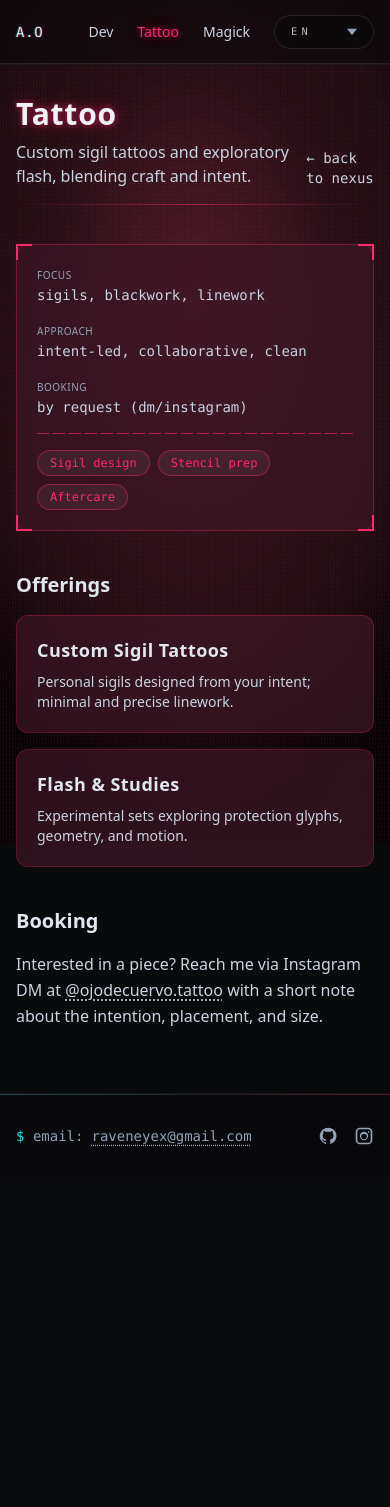
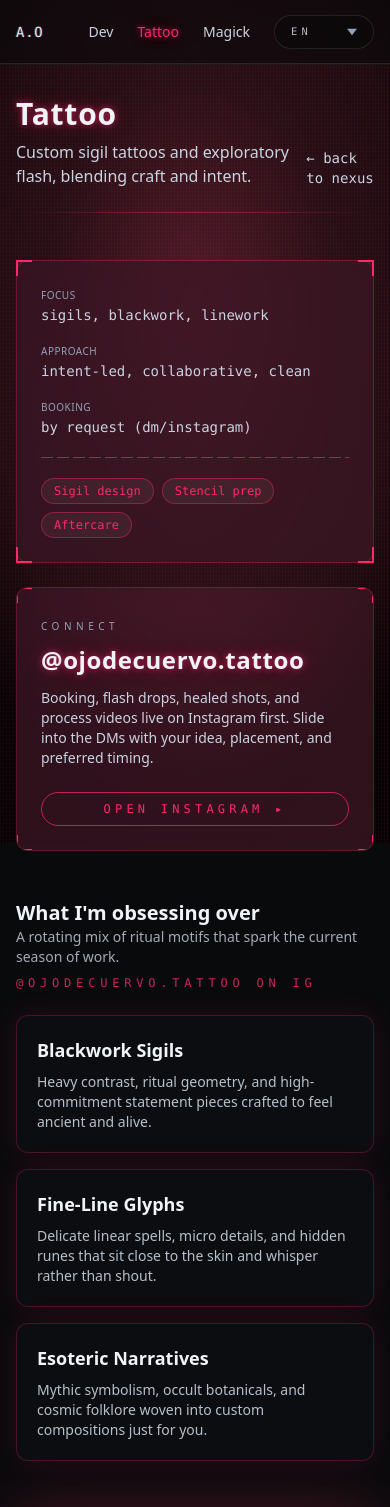
Before and after one commit to raveneyex/vibe-site, a React (Vite) app: page /tattoo in a window 390 px wide. Shown: the top 1507 px of the page. Before the commit the page ends 1178 px from the top, so only its background shows below. Built offline with nearby package versions, Linux system fonts and the light colour scheme.

Commit message:
[AI] Tatto Page

```diff
--- /dev/null
+++ b/src/components/Layout/GalleryImage.tsx
@@ -0,0 +1,40 @@
+import clsx from 'clsx';
+import type { ButtonHTMLAttributes } from 'react';
+
+interface GalleryImageProps {
+  src: string;
+  alt: string;
+  variant?: 'grid' | 'modal';
+  onClick?: ButtonHTMLAttributes<HTMLButtonElement>['onClick'];
+}
+
+const variantClasses: Record<'grid' | 'modal', string> = {
+  grid: 'aspect-square rounded-xl glass glass-border-magenta hover:neon-glow-magenta transition-shadow focus:outline-none focus-visible:focus-outline',
+  modal: 'max-h-[80vh] rounded-3xl glass glass-border-magenta shadow-[0_0_42px_rgba(255,56,100,0.35)]',
+};
+
+const imageClasses = 'h-full w-full object-cover object-center';
+
+function GalleryImage(props: GalleryImageProps) {
+  const { src, alt, variant = 'grid', onClick } = props;
+  const isInteractive = typeof onClick === 'function';
+  const containerClasses = clsx('relative overflow-hidden outline-none', variantClasses[variant], {
+    'cursor-pointer': isInteractive,
+  });
+
+  if (isInteractive) {
+    return (
+      <button type="button" onClick={onClick} className={containerClasses}>
+        <img src={src} alt={alt} className={imageClasses} loading="lazy" />
+      </button>
+    );
+  }
+
+  return (
+    <div className={containerClasses}>
+      <img src={src} alt={alt} className={imageClasses} loading="lazy" />
+    </div>
+  );
+}
+
+export default GalleryImage;
--- /dev/null
+++ b/src/components/Layout/ImageModal.tsx
@@ -0,0 +1,67 @@
+import { useEffect } from 'react';
+import { createPortal } from 'react-dom';
+import type { ReactNode } from 'react';
+
+interface ImageModalProps {
+  isOpen: boolean;
+  onClose: () => void;
+  children: ReactNode;
+  caption?: string;
+}
+
+function ImageModal(props: ImageModalProps) {
+  const { isOpen, onClose, children, caption } = props;
+
+  useEffect(() => {
+    if (!isOpen) {
+      return undefined;
+    }
+
+    const handleKeyDown = (event: KeyboardEvent) => {
+      if (event.key === 'Escape') {
+        onClose();
+      }
+    };
+
+    const originalOverflow = document.body.style.overflow;
+    document.body.style.overflow = 'hidden';
+    window.addEventListener('keydown', handleKeyDown);
+
+    return () => {
+      document.body.style.overflow = originalOverflow;
+      window.removeEventListener('keydown', handleKeyDown);
+    };
+  }, [isOpen, onClose]);
+
+  if (!isOpen) {
+    return null;
+  }
+
+  const modalContent = (
+    <div className="fixed inset-0 z-50 flex items-center justify-center bg-noir-900/90 px-4 py-10 backdrop-blur">
+      <button
+        type="button"
+        aria-label="Close image"
+        className="absolute inset-0 h-full w-full cursor-zoom-out bg-transparent"
+        onClick={onClose}
+      />
+      <div className="relative z-10 flex w-full max-w-4xl flex-col items-center gap-4">
+        <button
+          type="button"
+          onClick={onClose}
+          className="group absolute -top-12 right-0 rounded-full border border-neon-magenta/60 bg-noir-900/60 px-3 py-1 text-xs uppercase tracking-[0.3em] text-slate-200/70 transition hover:border-neon-magenta hover:text-slate-100"
+        >
+          Close ×
+        </button>
+        {children}
+        {caption ? (
+          <p className="max-w-xl text-center text-sm text-slate-300/80">{caption}</p>
+        ) : null}
+      </div>
+    </div>
+  );
+
+  return typeof document !== 'undefined' ? createPortal(modalContent, document.body) : modalContent;
+}
+
+export default ImageModal;
--- a/src/pages/Tattoo.tsx
+++ b/src/pages/Tattoo.tsx
@@ -1,5 +1,8 @@
+import { useState } from 'react';
 import HudFrame from '@/components/Layout/HudFrame';
 import SkillChip from '@/components/Layout/SkillChip';
+import GalleryImage from '@/components/Layout/GalleryImage';
+import ImageModal from '@/components/Layout/ImageModal';
 import { Link } from 'react-router-dom';
 import data from '@/data.json';
 import usePageBranding from '@/hooks/usePageBranding';
@@ -7,69 +10,136 @@
 
 const { links } = data;
 
+const galleryImages = Array.from({ length: 12 }, (_, index) => ({
+  id: index + 1,
+  src: `https://picsum.photos/seed/tattoo-${index + 1}/900/900`,
+  alt: `Tattoo placeholder ${index + 1}`,
+}));
+
+const interests = [
+  {
+    title: 'Blackwork Sigils',
+    description: 'Heavy contrast, ritual geometry, and high-commitment statement pieces crafted to feel ancient and alive.',
+  },
+  {
+    title: 'Fine-Line Glyphs',
+    description: 'Delicate linear spells, micro details, and hidden runes that sit close to the skin and whisper rather than shout.',
+  },
+  {
+    title: 'Esoteric Narratives',
+    description: 'Mythic symbolism, occult botanicals, and cosmic folklore woven into custom compositions just for you.',
+  },
+];
+
 export default function Tattoo() {
   const labels = useLabels();
   const tattooLabels = labels.tattoo;
   const [bookingBefore, bookingAfter = ''] = tattooLabels.bookingDescription.split('{handle}');
+  const [selectedImageId, setSelectedImageId] = useState<number | null>(null);
+  const selectedImage = selectedImageId
+    ? galleryImages.find((image) => image.id === selectedImageId) ?? null
+    : null;
+
   usePageBranding({
     tint: 'rgba(255,56,100,0.14)',
     crtRgb: '255,56,100',
     title: tattooLabels.metaTitle,
     description: tattooLabels.metaDescription,
   });
+
+  const handleImageOpen = (id: number) => setSelectedImageId(id);
+  const handleImageClose = () => setSelectedImageId(null);
+
   return (
-    <section className="mx-auto max-w-5xl space-y-10 font-sans">
-      <header className="relative pb-4 flex items-end justify-between gap-4">
+    <section className="mx-auto max-w-5xl space-y-12 pb-16 font-sans">
+      <header className="relative flex items-end justify-between gap-4 pb-6">
         <div>
           <h1 className="text-3xl font-bold tracking-wide text-slate-100 neon-text-magenta">{tattooLabels.title}</h1>
-          <p className="mt-2 text-slate-300 max-w-3xl">
-            {tattooLabels.subtitle}
-          </p>
+          <p className="mt-2 max-w-3xl text-slate-300">{tattooLabels.subtitle}</p>
         </div>
-        <Link to="/" className="font-mono text-sm text-slate-300 neo-link focus:outline-none focus-visible:focus-outline">{labels.shared.backToNexus}</Link>
+        <Link to="/" className="font-mono text-sm text-slate-300 neo-link focus:outline-none focus-visible:focus-outline">
+          {labels.shared.backToNexus}
+        </Link>
         <div className="absolute left-0 right-0 -bottom-px h-px bg-gradient-to-r from-transparent via-neon-magenta/50 to-transparent" aria-hidden="true"></div>
       </header>
 
-      <section>
-        <HudFrame accent="magenta" className="p-5 glass-border-magenta">
-          <div className="grid sm:grid-cols-3 gap-4 text-sm text-slate-300">
+      <section className="grid gap-6 lg:grid-cols-[1.15fr,0.85fr]">
+        <HudFrame accent="magenta" className="p-6 glass-border-magenta">
+          <div className="grid gap-4 text-sm text-slate-300 sm:grid-cols-3">
             <div>
-              <div className="text-slate-400 uppercase tracking-wider text-[10px]">{tattooLabels.focus.label}</div>
+              <div className="text-[10px] uppercase tracking-wider text-slate-400">{tattooLabels.focus.label}</div>
               <div className="font-mono">{tattooLabels.focus.value}</div>
             </div>
             <div>
-              <div className="text-slate-400 uppercase tracking-wider text-[10px]">{tattooLabels.approach.label}</div>
+              <div className="text-[10px] uppercase tracking-wider text-slate-400">{tattooLabels.approach.label}</div>
               <div className="font-mono">{tattooLabels.approach.value}</div>
             </div>
             <div>
-              <div className="text-slate-400 uppercase tracking-wider text-[10px]">{tattooLabels.booking.label}</div>
+              <div className="text-[10px] uppercase tracking-wider text-slate-400">{tattooLabels.booking.label}</div>
               <div className="font-mono">{tattooLabels.booking.value}</div>
             </div>
           </div>
-          <div className="mt-4 tick-divider-magenta" aria-hidden="true"></div>
-          <div className="mt-4 flex flex-wrap gap-2">
+          <div className="mt-5 tick-divider-magenta" aria-hidden="true"></div>
+          <div className="mt-5 flex flex-wrap gap-2">
             {tattooLabels.services.map((service) => (
               <SkillChip key={service} label={service} accent="magenta" />
             ))}
           </div>
         </HudFrame>
+
+        <HudFrame accent="magenta" className="relative overflow-hidden p-6 glass-border-magenta">
+          <div
+            aria-hidden="true"
+            className="pointer-events-none absolute inset-0 opacity-[0.18] bg-[radial-gradient(circle_at_top,rgba(255,56,100,0.35),transparent_60%)]"
+          />
+          <div className="relative flex h-full flex-col justify-between gap-6 text-slate-200">
+            <div>
+              <span className="text-[10px] uppercase tracking-[0.45em] text-slate-400">Connect</span>
+              <h2 className="mt-2 text-2xl font-semibold tracking-wide text-slate-100 neon-text-magenta">@{links.instagram.handle?.replace('@', '')}</h2>
+              <p className="mt-3 text-sm text-slate-300">
+                Booking, flash drops, healed shots, and process videos live on Instagram first. Slide into the DMs with your idea, placement, and preferred timing.
+              </p>
+            </div>
+            <a
+              href={links.instagram.url}
+              target="_blank"
+              rel="noopener noreferrer"
+              className="inline-flex items-center justify-center gap-2 rounded-full border border-neon-magenta/70 px-5 py-2 font-mono text-xs uppercase tracking-[0.35em] text-neon-magenta transition hover:border-neon-magenta hover:bg-neon-magenta/10"
+            >
+              Open Instagram ▸
+            </a>
+          </div>
+        </HudFrame>
       </section>
 
-      <section className="space-y-4">
-        <h2 className="text-xl font-semibold">{tattooLabels.offeringsTitle}</h2>
-        <div className="grid sm:grid-cols-2 gap-4">
-          {tattooLabels.offerings.map((offering) => (
-            <article key={offering.title} className="rounded-xl p-5 hover:neon-glow-magenta transition-shadow glass glass-border-magenta">
-              <h3 className="text-lg font-semibold mb-2 tracking-wide">{offering.title}</h3>
-              <p className="text-sm text-slate-300">{offering.description}</p>
+      <section className="space-y-6">
+        <header className="flex flex-col gap-2 sm:flex-row sm:items-end sm:justify-between">
+          <div>
+            <h2 className="text-xl font-semibold text-slate-100">What I&apos;m obsessing over</h2>
+            <p className="text-sm text-slate-300/80">A rotating mix of ritual motifs that spark the current season of work.</p>
+          </div>
+          <a
+            href={links.instagram.url}
+            target="_blank"
+            rel="noopener noreferrer"
+            className="font-mono text-xs uppercase tracking-[0.4em] text-neon-magenta/80 transition hover:text-neon-magenta"
+          >
+            {links.instagram.handle} on IG
+          </a>
+        </header>
+        <div className="grid gap-4 sm:grid-cols-2 lg:grid-cols-3">
+          {interests.map((interest) => (
+            <article key={interest.title} className="rounded-xl border border-neon-magenta/25 bg-noir-800/60 p-5 shadow-[0_0_28px_rgba(255,42,109,0.12)]">
+              <h3 className="text-lg font-semibold text-slate-100">{interest.title}</h3>
+              <p className="mt-2 text-sm text-slate-300/90">{interest.description}</p>
             </article>
           ))}
         </div>
       </section>
 
-      <section className="space-y-4">
-        <h2 className="text-xl font-semibold">{tattooLabels.bookingTitle}</h2>
-        <p className="text-slate-300 leading-relaxed">
+      <section className="rounded-2xl border border-neon-magenta/40 bg-noir-800/60 p-8 text-center shadow-[0_0_64px_rgba(255,56,100,0.25)]">
+        <h2 className="text-2xl font-semibold text-slate-100">Book your piece</h2>
+        <p className="mt-3 text-base leading-relaxed text-slate-300">
           {bookingBefore}
           <a
             href={links.instagram.url}
@@ -81,7 +151,34 @@
           </a>
           {bookingAfter}
         </p>
+        <p className="mt-4 font-mono text-xs uppercase tracking-[0.4em] text-neon-magenta">
+          Send me a DM with references, placement, and availability ▸
+        </p>
       </section>
+
+      <section className="space-y-5">
+        <div className="flex flex-col gap-2 sm:flex-row sm:items-end sm:justify-between">
+          <div>
+            <h2 className="text-xl font-semibold text-slate-100">Portfolio preview</h2>
+            <p className="text-sm text-slate-300/80">A quick taste of the vibe — placeholders for now while the archive loads in.</p>
+          </div>
+          <span className="font-mono text-[0.65rem] uppercase tracking-[0.45em] text-neon-magenta/70">Tap an image to open</span>
+        </div>
+        <div className="grid grid-cols-1 gap-4 sm:grid-cols-2 lg:grid-cols-3">
+          {galleryImages.map((image) => (
+            <GalleryImage
+              key={image.id}
+              src={image.src}
+              alt={image.alt}
+              onClick={() => handleImageOpen(image.id)}
+            />
+          ))}
+        </div>
+      </section>
+
+      <ImageModal isOpen={Boolean(selectedImage)} onClose={handleImageClose} caption={selectedImage?.alt}>
+        {selectedImage ? <GalleryImage src={selectedImage.src} alt={selectedImage.alt} variant="modal" /> : null}
+      </ImageModal>
     </section>
   );
 }
```
